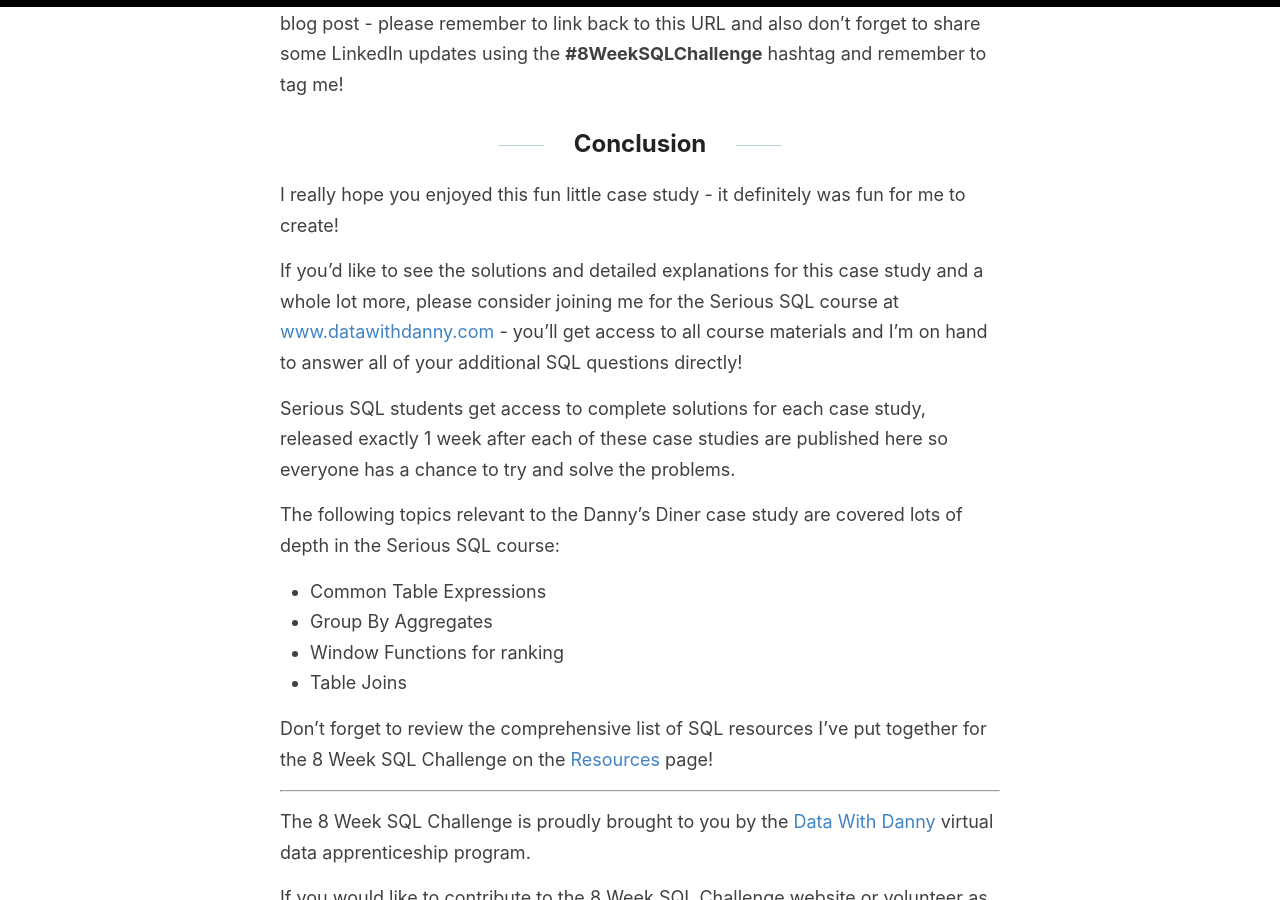
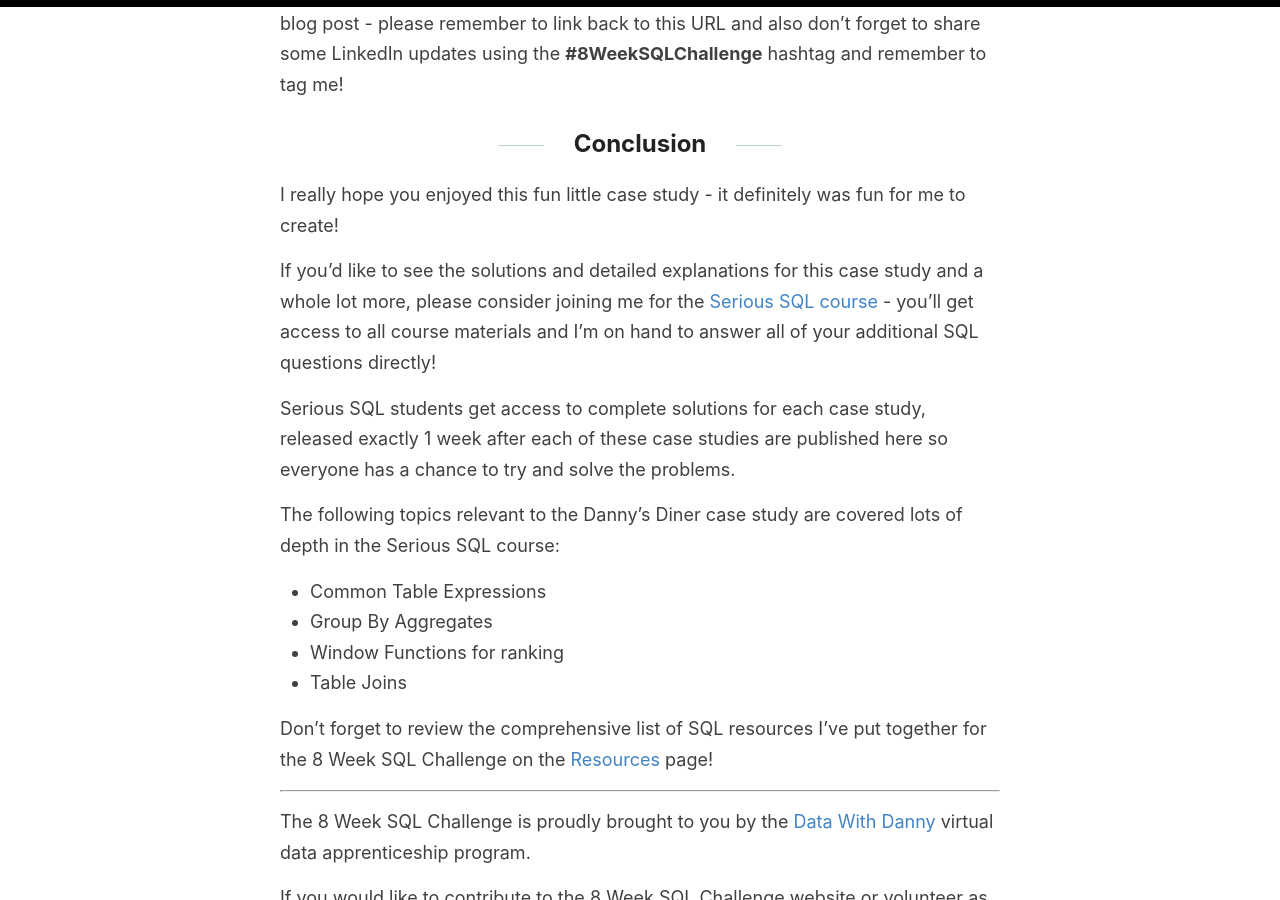
Before and after one commit to datawithdanny/8-week-sql-challenge, a Jekyll site: the page built from _posts/2021-05-01-case-study-dannys-diner.md, in a window 1280 px wide and 900 px high, scrolled down 7633 px. Built offline with Jekyll 4.4.1, drawn with Linux system fonts in a browser that asks for light colours; comment, search, counter and statistics services are not loaded.

Commit message:
Fix broken case study link on getting started page

```diff
--- a/_posts/2021-05-01-case-study-dannys-diner.md
+++ b/_posts/2021-05-01-case-study-dannys-diner.md
@@ -166,7 +166,7 @@
 
 I really hope you enjoyed this fun little case study - it definitely was fun for me to create!
 
-If you'd like to see the solutions and detailed explanations for this case study and a whole lot more, please consider joining me for the Serious SQL course at [www.datawithdanny.com](https://bit.ly/3gWUT2G) - you'll get access to all course materials and I'm on hand to answer all of your additional SQL questions directly!
+If you'd like to see the solutions and detailed explanations for this case study and a whole lot more, please consider joining me for the [Serious SQL course](https://bit.ly/3gWUT2G) - you'll get access to all course materials and I'm on hand to answer all of your additional SQL questions directly!
 
 Serious SQL students get access to complete solutions for each case study, released exactly 1 week after each of these case studies are published here so everyone has a chance to try and solve the problems.
 
```
Also changed, not shown: _pages/getting-started.md (+1 -1 lines).
